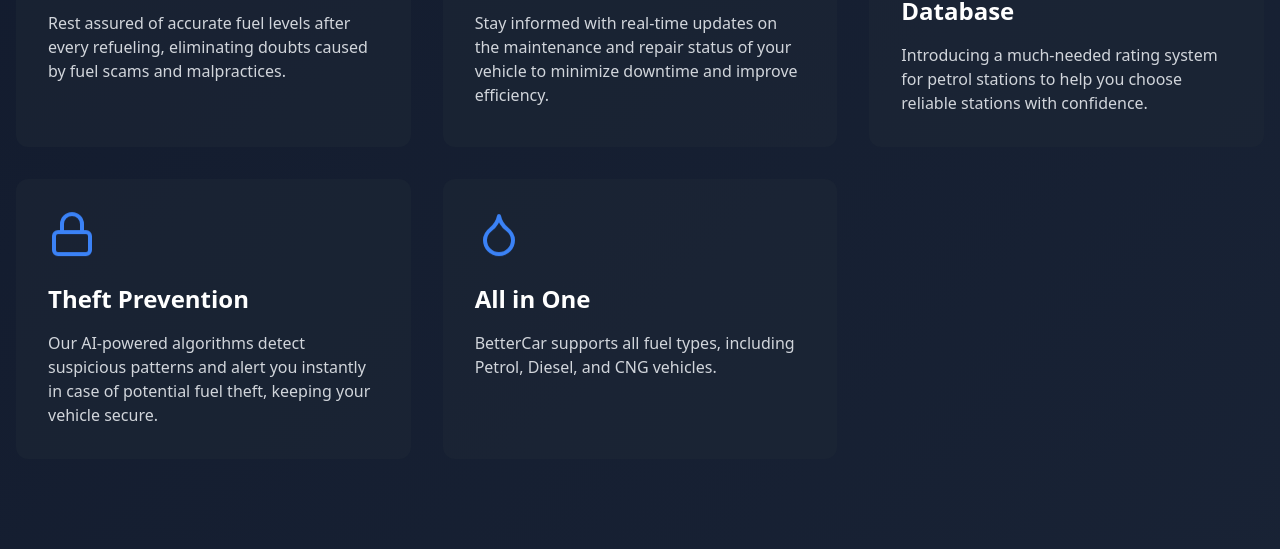
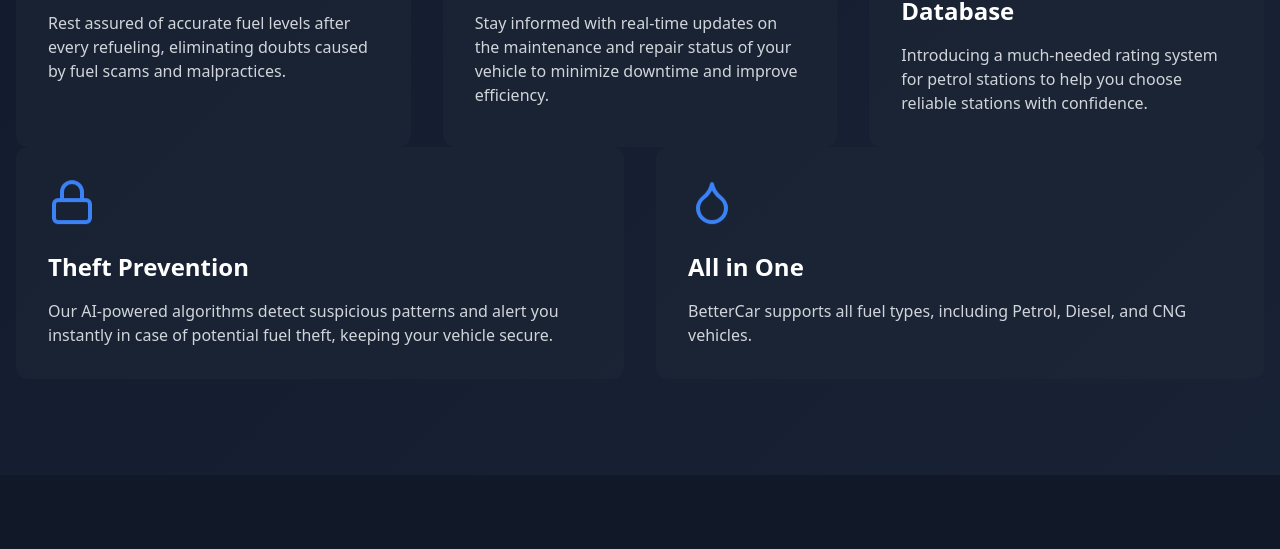
Before and after one commit to ShashankBhutiya/Shashank2, a website: page index.html in a window 1280 px wide. Shown: the part 1471-2020 px from the top of the page. Drawn offline with nearby package versions, Linux system fonts and the light colour scheme.

Commit message:
Update index.html

```diff
--- a/index.html
+++ b/index.html
@@ -293,6 +293,8 @@
                     <h3 class="text-2xl font-semibold mb-4">Petrol Station Ratings Database</h3>
                     <p class="text-gray-300">Introducing a much-needed rating system for petrol stations to help you choose reliable stations with confidence.</p>
                 </div>
+            </div>
+                <div class="grid md:grid-cols-2 gap-8">
                 <!-- Feature 8 -->
                 <div class="bg-gray-800/50 p-8 rounded-xl hover-scale glow-effect" data-aos="fade-up" data-aos-delay="0">
                     <div class="mb-6 floating">
```
